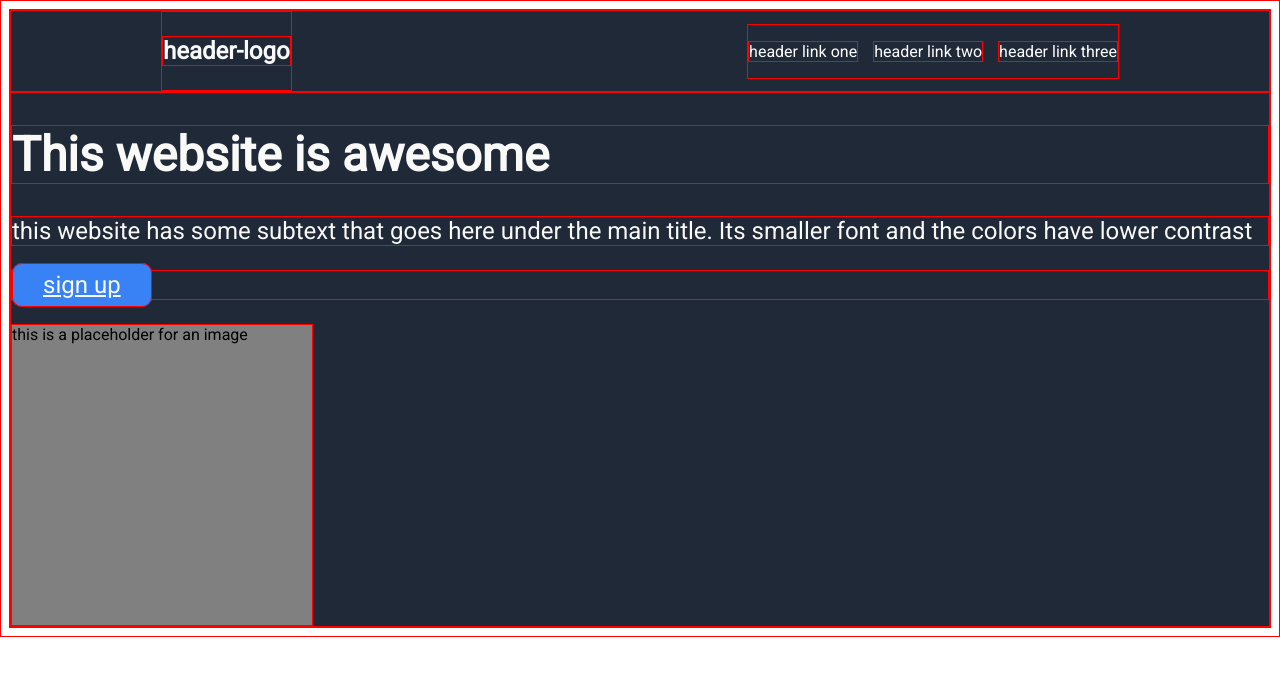
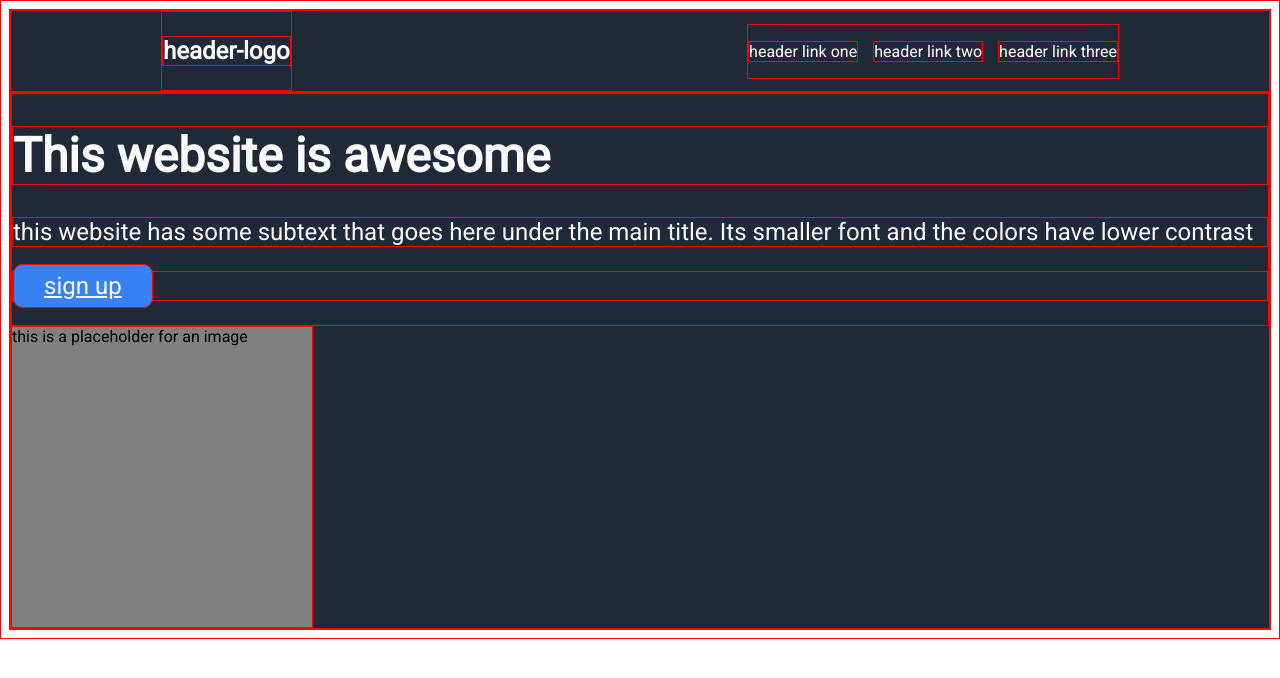
Before and after one commit to Bobacato/Odin-Project-landing-page, a plain HTML site: page index.html in a window 1280 px wide. Drawn offline with Linux system fonts and the light colour scheme.

Commit message:
added left-side-hero div to help styling

```diff
--- a/index.html
+++ b/index.html
@@ -18,9 +18,11 @@
         </div>
     </div>
 <div class="hero-section">
-    <h1>This website is awesome</h1>
-    <p>this website has some subtext that goes here under the main title. Its smaller font and the colors have lower contrast</p>
-    <p><a href="">sign up</a></p>
+    <div class="left-side-hero">
+        <h1>This website is awesome</h1>
+        <p>this website has some subtext that goes here under the main title. Its smaller font and the colors have lower contrast</p>
+        <p><a href="">sign up</a></p>
+    </div>
     <div class="photo">this is a placeholder for an image</div>
 </div>
 </body>
```
